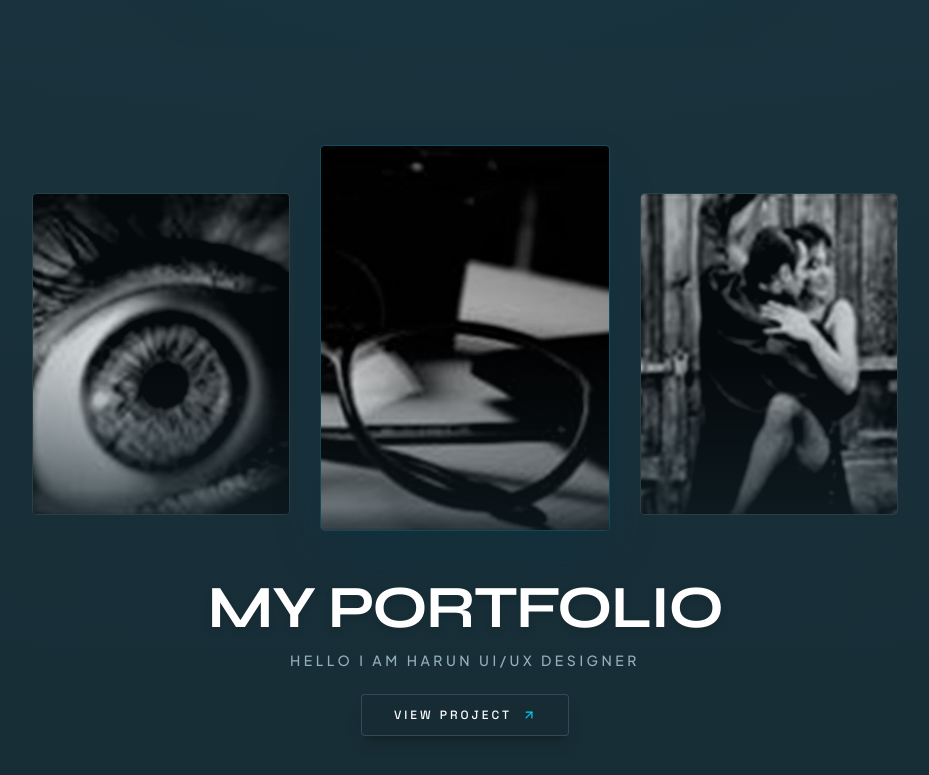
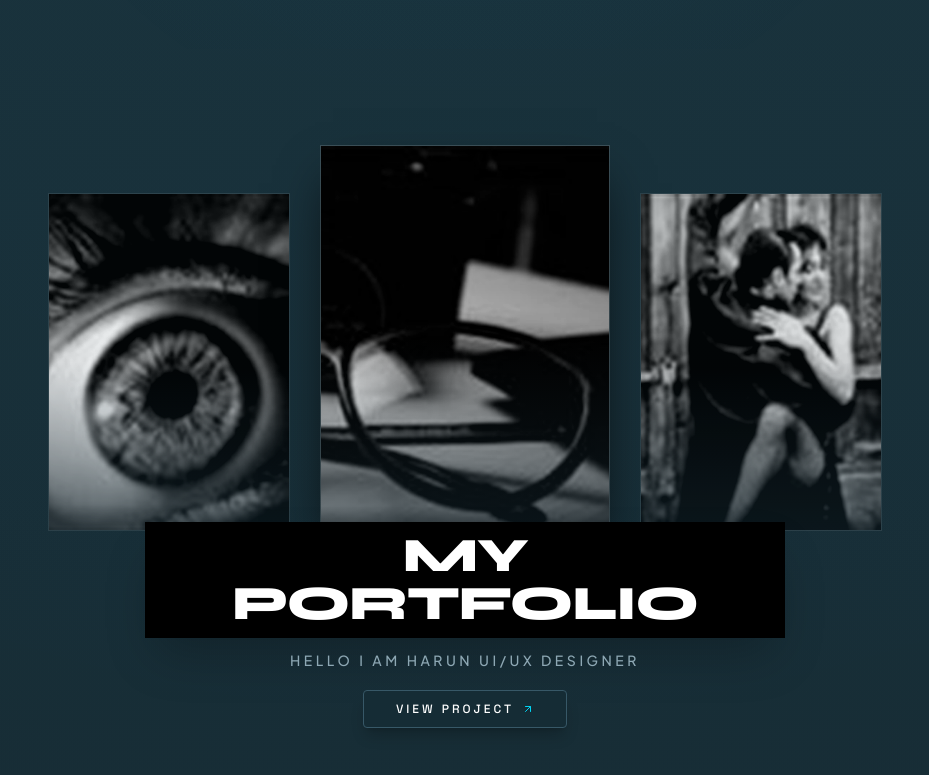
Before and after one commit to mwdharmaaa/harun-portfolio, a React (Vite) app: page / in a window 1280 px wide. Shown: the part 751-1526 px from the top of the page, without its empty margins (175-1104 px from the left). Built offline with nearby package versions, Linux system fonts and the light colour scheme.

Commit message:
feat(portfolio): integrate black banner bar and refined triptych geometry

```diff
--- a/src/features/portfolio/components/PortfolioOverlay.tsx
+++ b/src/features/portfolio/components/PortfolioOverlay.tsx
@@ -3,28 +3,34 @@ import { ArrowUpRight } from 'lucide-react';
 
 interface PortfolioOverlayProps {
   onViewProjects: () => void;
+  compact?: boolean;
 }
 
-export const PortfolioOverlay: React.FC<PortfolioOverlayProps> = ({ onViewProjects }) => {
+export const PortfolioOverlay: React.FC<PortfolioOverlayProps> = ({
+  onViewProjects,
+  compact = false,
+}) => {
   return (
-    <div className="relative z-20 flex flex-col items-center text-center mt-6 sm:mt-8 px-4">
-      {/* Portfolio Display Title */}
-      <h2 className="font-display text-3xl sm:text-5xl md:text-6xl font-bold tracking-tight text-white uppercase drop-shadow-md">
-        MY PORTFOLIO
-      </h2>
+    <div className={`relative z-20 flex flex-col items-center text-center w-full max-w-2xl mx-auto px-4 ${compact ? '-mt-4 sm:-mt-6' : '-mt-6 sm:-mt-8'}`}>
+      {/* Black Horizontal Banner Bar */}
+      <div className="w-full bg-black py-2 sm:py-2.5 px-4 sm:px-8 text-center shadow-2xl">
+        <h2 className={`font-display ${compact ? 'text-xl sm:text-2xl md:text-3xl' : 'text-2xl sm:text-4xl md:text-5xl'} font-extrabold tracking-tight text-white uppercase`}>
+          MY PORTFOLIO
+        </h2>
+      </div>
 
       {/* Subtitle */}
-      <p className="text-[11px] sm:text-xs md:text-sm font-medium tracking-[0.25em] text-[#93b0bd] uppercase mt-2 sm:mt-3">
+      <p className={`${compact ? 'text-[9px] sm:text-[10px]' : 'text-[11px] sm:text-xs md:text-sm'} font-medium tracking-[0.25em] text-[#8ea8b4] uppercase mt-2.5 sm:mt-3`}>
         HELLO I AM HARUN UI/UX DESIGNER
       </p>
 
       {/* CTA Button VIEW PROJECT */}
       <button
         onClick={onViewProjects}
-        className="mt-5 sm:mt-6 group inline-flex items-center gap-2.5 px-6 sm:px-8 py-2.5 sm:py-3 border border-slate-600/70 hover:border-cyan-400/80 bg-[#162a32]/60 hover:bg-[#1a3844] text-xs font-mono-tech tracking-[0.25em] text-white uppercase rounded-sm transition-all duration-300 shadow-lg shadow-black/20 focus:outline-none focus-visible:ring-2 focus-visible:ring-cyan-400"
+        className={`${compact ? 'mt-2.5 sm:mt-3 px-5 py-1.5 text-[10px]' : 'mt-4 sm:mt-5 px-6 sm:px-8 py-2 sm:py-2.5 text-xs'} group inline-flex items-center gap-2 border border-[#375867] hover:border-cyan-400 bg-[#162d36]/90 hover:bg-[#1a3844] font-mono-tech tracking-[0.25em] text-white uppercase rounded-none sm:rounded-sm transition-all duration-300 shadow-lg shadow-black/20 focus:outline-none focus-visible:ring-2 focus-visible:ring-cyan-400`}
       >
         <span>VIEW PROJECT</span>
-        <ArrowUpRight className="w-3.5 h-3.5 text-cyan-400 group-hover:translate-x-0.5 group-hover:-translate-y-0.5 transition-transform" />
+        <ArrowUpRight className="w-3 h-3 text-cyan-400 group-hover:translate-x-0.5 group-hover:-translate-y-0.5 transition-transform" />
       </button>
     </div>
   );
--- a/src/features/portfolio/components/ProjectCard.tsx
+++ b/src/features/portfolio/components/ProjectCard.tsx
@@ -5,19 +5,28 @@ interface ProjectCardProps {
   project: ProjectItem;
   index: number;
   onSelect: (project: ProjectItem) => void;
+  compact?: boolean;
 }
 
-export const ProjectCard: React.FC<ProjectCardProps> = ({ project, onSelect }) => {
+export const ProjectCard: React.FC<ProjectCardProps> = ({
+  project,
+  onSelect,
+  compact = false,
+}) => {
   const isCenter = project.aspect === 'tall';
+
+  const sizeClasses = compact
+    ? isCenter
+      ? 'w-24 sm:w-32 md:w-36 h-36 sm:h-44 md:h-52 z-10 -translate-y-3 sm:-translate-y-5 shadow-2xl shadow-black/80 ring-1 ring-white/10'
+      : 'w-20 sm:w-28 md:w-32 h-28 sm:h-36 md:h-44 opacity-90 hover:opacity-100 ring-1 ring-white/10'
+    : isCenter
+      ? 'w-44 sm:w-60 md:w-72 h-64 sm:h-84 md:h-96 z-10 -translate-y-3 sm:-translate-y-6 shadow-2xl shadow-black/80 ring-1 ring-white/15'
+      : 'w-36 sm:w-52 md:w-60 h-52 sm:h-72 md:h-84 opacity-90 hover:opacity-100 ring-1 ring-white/10';
 
   return (
     <div
       onClick={() => onSelect(project)}
-      className={`group relative overflow-hidden cursor-pointer transition-all duration-500 rounded-sm ${
-        isCenter
-          ? 'w-48 sm:w-60 md:w-72 h-64 sm:h-80 md:h-96 z-10 -translate-y-2 sm:-translate-y-4 shadow-2xl shadow-cyan-950/40 ring-1 ring-cyan-500/20'
-          : 'w-44 sm:w-56 md:w-64 h-56 sm:h-72 md:h-80 opacity-80 hover:opacity-100 ring-1 ring-white/10'
-      }`}
+      className={`group relative overflow-hidden cursor-pointer transition-all duration-500 rounded-none ${sizeClasses}`}
       role="button"
       tabIndex={0}
       onKeyDown={(e) => {
--- a/src/index.css
+++ b/src/index.css
@@ -64,6 +64,9 @@
 .bg-presentation-texture {
   background-color: #122228;
   background-image:
-    radial-gradient(ellipse at center, rgba(38, 70, 81, 0.35) 0%, rgba(13, 23, 28, 0.95) 100%),
-    repeating-linear-gradient(45deg, rgba(255, 255, 255, 0.008) 0px, rgba(255, 255, 255, 0.008) 1px, transparent 1px, transparent 12px);
+    radial-gradient(ellipse at center, rgba(34, 62, 73, 0.5) 0%, rgba(10, 19, 23, 0.95) 100%),
+    url('/images/chalkboard-bg.jpg');
+  background-repeat: repeat;
+  background-size: 320px 320px;
+  background-blend-mode: overlay;
 }
```
